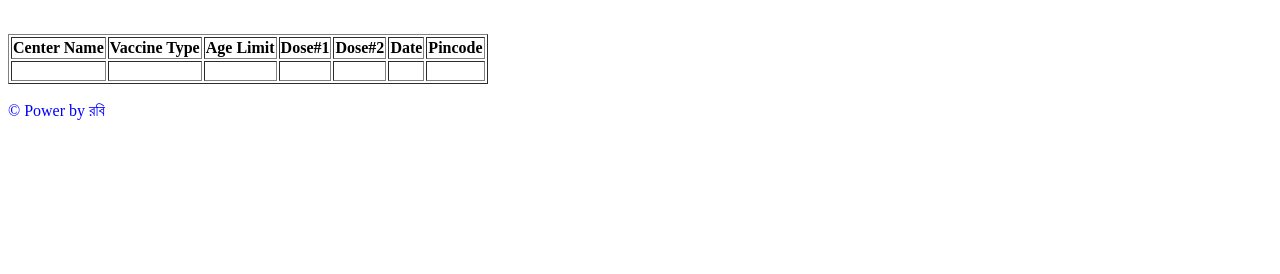
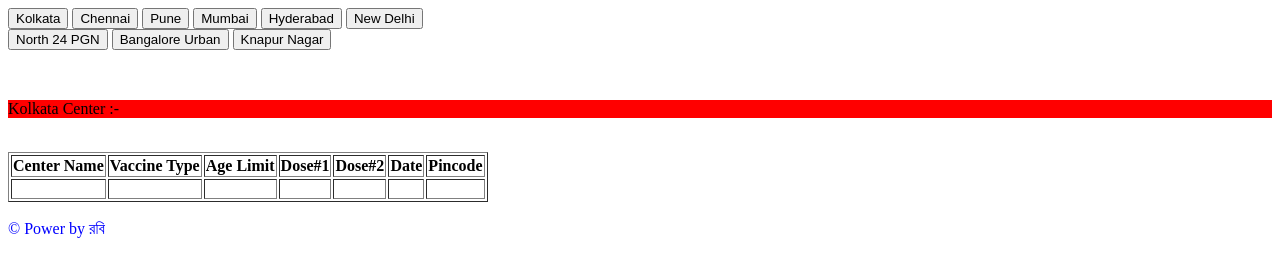
Before and after one commit to djrabi007/corona-track-rabi, a plain HTML site: page index.html in a window 1280 px wide. Drawn offline with nearby package versions, Linux system fonts and the light colour scheme; no server answers.

Commit message:
Update index.html
city add

```diff
--- a/index.html
+++ b/index.html
@@ -5,10 +5,24 @@
 
 </head>
 <body>
+<button id="a1" type="button" onclick="return myFunction('725')">Kolkata</button>
+
+<button id="a1" type="button" onclick="return myFunction('571')">Chennai</button>
+<button id="a1" type="button" onclick="return myFunction('363')">Pune</button>
+<button id="a1" type="button" onclick="return myFunction('395')">Mumbai</button>
+<button id="a1" type="button" onclick="return myFunction('581')">Hyderabad</button>
+<button id="a1" type="button" onclick="return myFunction('140')">New Delhi</button>
+
+<br>
+<button id="a1" type="button" onclick="return myFunction('730')">North 24 PGN</button>
+<button id="a1" type="button" onclick="return myFunction('265')">Bangalore Urban</button>
+<button id="a1" type="button" onclick="return myFunction('664')">Knapur Nagar</button>
 
 <p id="demo1"></p>
 <p id="demo2"></p>
 
+<br>
+<p id="vacCenter"></p>
 <br>
 
 <table border="1">
@@ -35,17 +49,76 @@
 </table>
 
 <script>
-myFunction();
 
-function myFunction() {
+    function a1_onclick(id) {
+	alert("*************** "+id);
+        document.getElementById(id).style.backgroundColor = "#F00";
+    }
+
+
+
+myFunction('725');
+
+function myFunction(cityId) {
+//alert("111111111111*************** "+cityId);
  // var carName = "Volvo";
   //document.getElementById("demo1").innerHTML = carName;
+  var cityName;
+  var cityColor;
+  if( cityId =='725')
+  {
+  cityName = 'Kolkata';
+  cityColor = 'red';
+  }
+  else if( cityId =='730')
+  {
+  cityName = 'North 24 PGNS';
+   cityColor = 'green';
+  }
+  else if( cityId =='571')
+  {
+  cityName = 'Chennai';
+   cityColor = 'Blue';
+  }
+  else if( cityId =='363')
+  {
+  cityName = 'Pune';
+   cityColor = 'Orange';
+  }
+  else if( cityId =='395')
+  {
+  cityName = 'Mumbai';
+   cityColor = 'purple';
+  }
+  else if( cityId =='581')
+  {
+  cityName = 'Hyderabad';
+   cityColor = 'chocolate';
+  }
+  else if( cityId =='140')
+  {
+  cityName = 'New Delhi';
+   cityColor = 'Yellow';
+  }
+  else if( cityId =='265')
+  {
+  cityName = 'Bangalore Urban';
+   cityColor = 'pink';
+  }
+  else if( cityId =='664')
+  {
+  cityName = 'Kanpur Nagar';
+   cityColor = 'violet';
+  }
+  document.getElementById("vacCenter").innerHTML = cityName+' Center :- ';
+  document.getElementById("vacCenter").style.backgroundColor = cityColor;
 
 
   $.ajax({
 
    // url: "https://cdn-api.co-vin.in/api/v2/appointment/sessions/calendarByDistrict?district_id=725&date=01-06-2021",
-	url: "https://cdn-api.co-vin.in/api/v2/appointment/sessions/public/calendarByDistrict?district_id=725&date="+presentDate(),
+	//url: "https://cdn-api.co-vin.in/api/v2/appointment/sessions/public/calendarByDistrict?district_id=725&date="+presentDate(),
+	url: "https://cdn-api.co-vin.in/api/v2/appointment/sessions/public/calendarByDistrict?district_id="+cityId+"&date="+presentDate(),
     dataType: "json",
     crossDomain:true,
     success: function( response ) {
@@ -164,7 +237,6 @@ var date = new Date()
 <!--
 <button type="button" id="vcButton">Vaccine</button>
 <font color="red"><b>Corona Tracker By Country</b> </font> <br>
-
 <input type="text" id="myInput">
 <button type="button" id="myBtn">Country</button>
 <input type="button" id="myBtn" value="Country"/>
@@ -177,14 +249,12 @@ var date = new Date()
         <th> Death</th>
         <th> recovered</th>
     </tr>
-
     <tr >
         <td> <p id="countryAffected"></p></td>
         <td> <p id="caseReported"></p></td>
         <td> <p id="totalDeath"></p></td>
         <td> <p id="totalRecovered"></p></td>
     </tr>
-
 </table>
 <font color="grey">** Supporting any country like India,US,France,Germany,Italy,China,Brazil,Australia etc.</font>
 <br>
```
